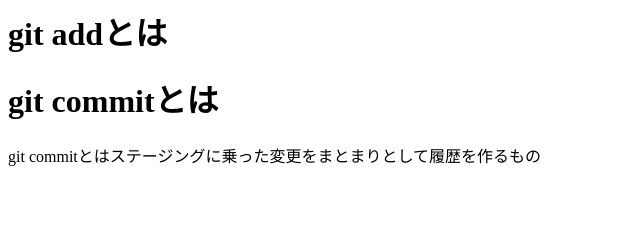
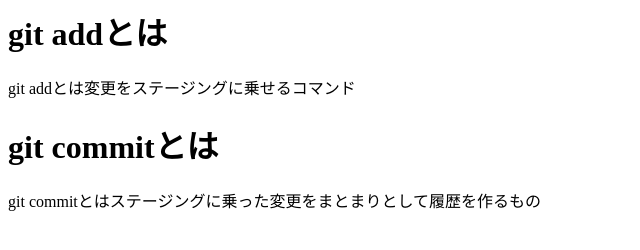
Before and after one commit to Manaka-S/html, a plain HTML site: page index.html in a window 1280 px wide. Shown: the whole page, without its empty margins (0-640 px from the left). Drawn offline with Linux system fonts and the light colour scheme.

Commit message:
git addの説明の中身を追加

```diff
--- a/index.html
+++ b/index.html
@@ -4,6 +4,7 @@
 	<title>gitレクチャー</title>
 	<body>
 		<h1>git addとは</h1>
+		<p>git addとは変更をステージングに乗せるコマンド</p>
 		<h1>git commitとは</h1>
 		<p>git commitとはステージングに乗った変更をまとまりとして履歴を作るもの</p>
 		<script type="text/javascript" src="./app.js></script>
```
